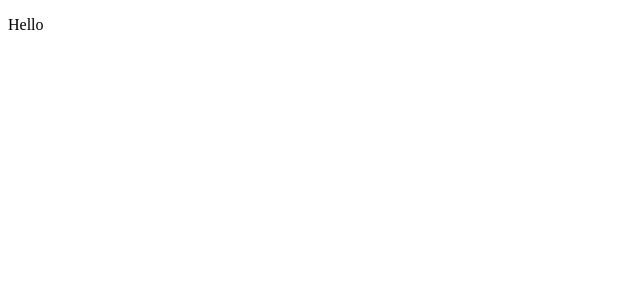
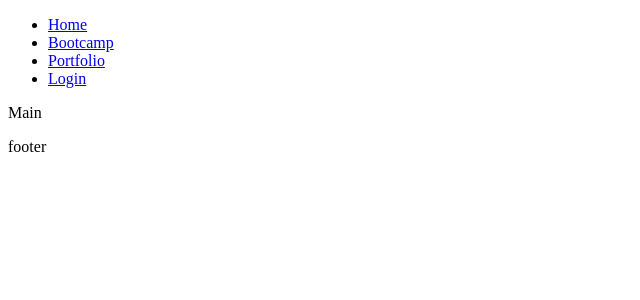
Before and after one commit to webupps/bootcampfront, a React (Vite) app: page / in a window 1280 px wide. Shown: the top 300 px of the page, without its empty margins (0-640 px from the left). Built offline with nearby package versions, Linux system fonts and the light colour scheme.

Commit message:
Basic Layout

```diff
--- a/package.json
+++ b/package.json
@@ -32,8 +32,8 @@
     "object-hash": "^1.3.0",
     "query-string": "^6.1.0",
     "ramda": "^0.25.0",
-    "react": "^16.5.2",
-    "react-dom": "^16.5.2",
+    "react": "^16.10.1",
+    "react-dom": "^16.10.1",
     "react-fast-compare": "^2.0.4",
     "react-idle-timer": "^4.0.9",
     "react-loadable": "^5.5.0",
@@ -41,6 +41,7 @@
     "react-promise": "^2.0.3",
     "react-redux": "^5.0.7",
     "react-router-dom": "^4.3.1",
+    "reactstrap": "^8.0.1",
     "redux": "^4.0.1",
     "redux-devtools-extension": "^2.13.5",
     "redux-prevent-repeat-dispatch": "^1.0.0",
--- a/src/index.html
+++ b/src/index.html
@@ -1,7 +1,12 @@
 <!DOCTYPE html>
 <html>
 <head>
-<title>Bootcamp</title>
+    <meta charset="UTF-8">
+    <meta name="viewport"
+          content="width=device-width, initial-scale=1">
+    <meta http-equiv="X-UA-Compatible"
+          content="ie=edge">
+    <title>Webupps</title>
 </head>
 <body>
 
--- a/src/index.tsx
+++ b/src/index.tsx
@@ -1,9 +1,17 @@
-import React from 'react'
-import ReactDOM from 'react-dom'
+import React from 'react';
+import ReactDOM from 'react-dom';
+import { BrowserRouter } from 'react-router-dom';
+import { Switch, Route } from 'react-router';
+import Loadable from 'react-loadable';
+import { Layout } from './layout/layout';
 
-console.log('Hello from tsx!')
 
-ReactDOM.render(
-  <p>Hello</p>,
-  document.getElementById('root'),
-)
+class App extends React.Component {
+  render() {
+      return (
+        <Layout></Layout>
+      );
+  }
+}
+
+ReactDOM.render(<App />, document.getElementById('root'));
--- /dev/null
+++ b/src/layout/footer/footer.tsx
@@ -0,0 +1,15 @@
+import React, { Component } from 'react';
+
+
+export class Footer extends React.Component {
+
+  render () {
+
+    return (
+        <footer className="footer row">
+            <p>footer</p>
+        </footer>
+    );
+
+  }
+}
--- /dev/null
+++ b/src/layout/header/header.tsx
@@ -0,0 +1,30 @@
+import React, { Component } from 'react';
+
+
+export class Header extends React.Component {
+
+  render () {
+
+    return (
+        <header className="header row">
+          <nav>
+            <ul className="nav">
+              <li className="nav-item">
+                <a className="nav-link" href="/home">Home</a>
+              </li>
+              <li className="nav-item">
+                <a className="nav-link" href="/bootcamp">Bootcamp</a>
+              </li>
+              <li className="nav-item">
+                <a className="nav-link" href="/portfolio">Portfolio</a>
+              </li>
+              <li className="nav-item">
+                <a className="nav-link disabled" href="/login">Login</a>
+              </li>
+            </ul>
+          </nav>
+        </header>
+    );
+
+  }
+}
--- /dev/null
+++ b/src/layout/layout.tsx
@@ -0,0 +1,19 @@
+import React, { Component } from 'react';
+import { Header } from '../layout/header/header';
+import { Main } from '../layout/main/main';
+import { Sidebar } from '../layout/sidebar/sidebar';
+import { Footer } from '../layout/footer/footer';
+export class Layout extends React.Component {
+
+  render () {
+
+    return (
+      <div className="layout container">
+        <Header></Header>
+        <Main></Main>
+        <Footer></Footer>
+      </div>
+    );
+
+  }
+}
--- /dev/null
+++ b/src/layout/main/main.tsx
@@ -0,0 +1,15 @@
+import React, { Component } from 'react';
+
+
+export class Main extends React.Component {
+
+  render () {
+
+    return (
+        <main className="main row">
+              <p>Main</p>
+        </main>
+    );
+
+  }
+}
--- /dev/null
+++ b/src/layout/sidebar/sidebar.tsx
@@ -0,0 +1,15 @@
+import React, { Component } from 'react';
+
+
+export class Sidebar extends React.Component {
+
+  render () {
+
+    return (
+        <aside className="sidebar row">
+              <p>sidebar</p>
+        </aside>
+    );
+
+  }
+}
```
Also changed, not shown: notes.txt, 1 other file (tests, documents, lock files or other folders).
